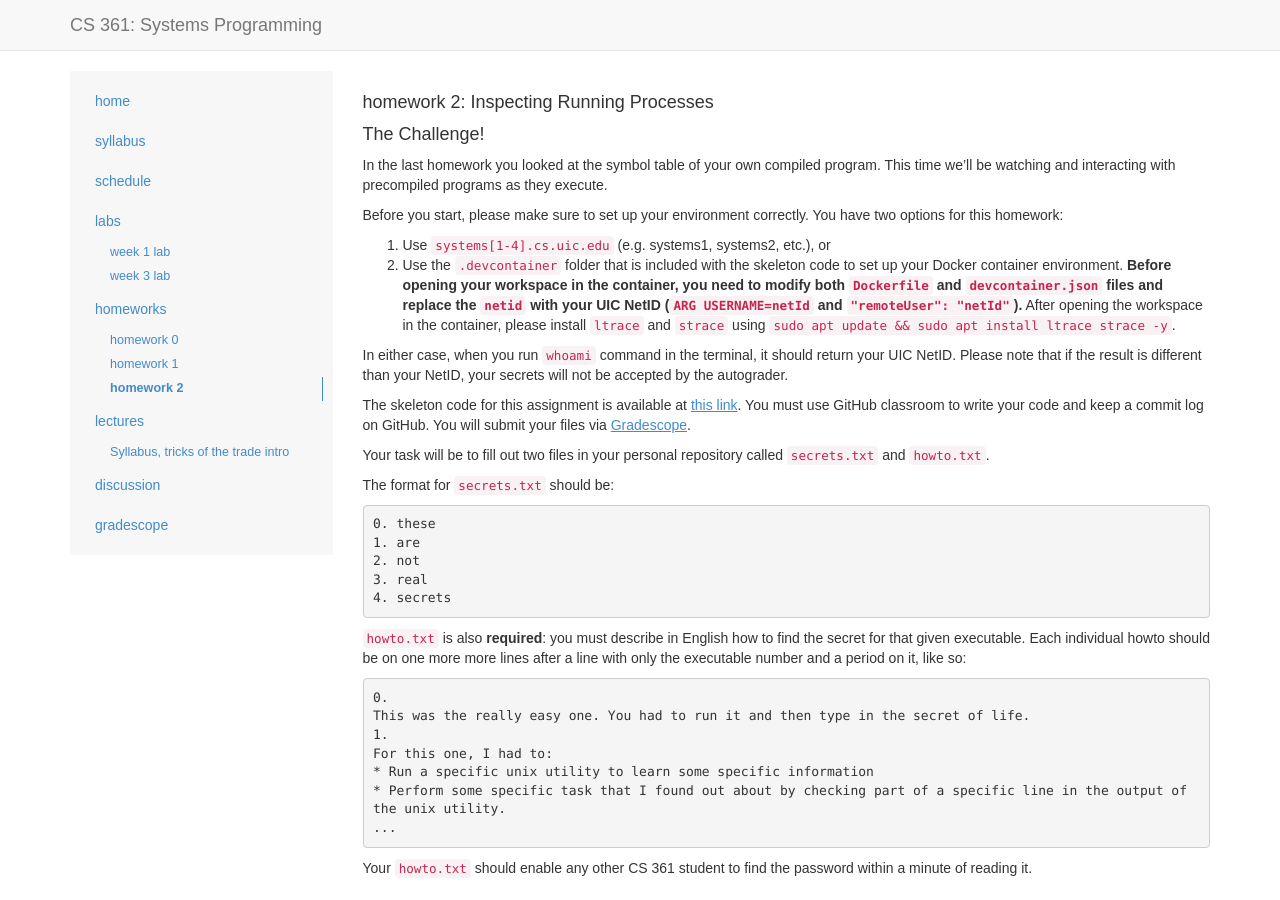
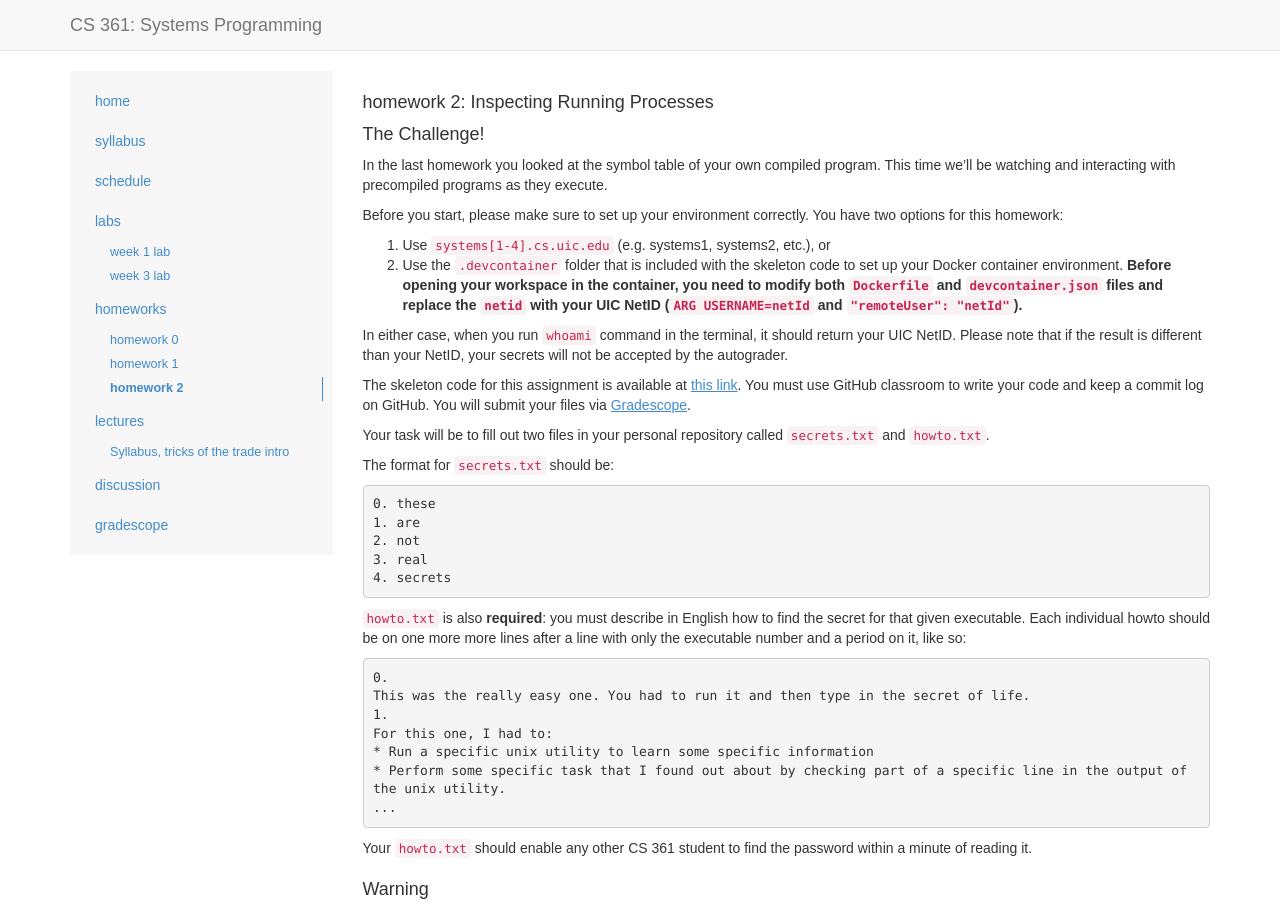
Before and after one commit to csatuic/cs361-website-old, a Jekyll site: the page built from _homeworks/homework2.md, in a window 1280 px wide and 900 px high. Built offline with Jekyll 4.4.1, drawn with Linux system fonts in a browser that asks for light colours; some web fonts are replaced.

Commit message:
Update homework2.md
don't need to install ltrace strace

```diff
--- a/_homeworks/homework2.md
+++ b/_homeworks/homework2.md
@@ -20,7 +20,7 @@ In the last homework you looked at the symbol table of your own compiled program
 Before you start, please make sure to set up your environment correctly. You have two options for this homework:
 
 1. Use `systems[1-4].cs.uic.edu` (e.g. systems1, systems2, etc.), or
-2. Use the `.devcontainer` folder that is included with the skeleton code to set up your Docker container environment. **Before opening your workspace in the container, you need to modify both `Dockerfile` and `devcontainer.json` files and replace the `netid` with your UIC NetID (`ARG USERNAME=netId` and `"remoteUser": "netId"`).** After opening the workspace in the container, please install `ltrace` and `strace` using `sudo apt update && sudo apt install ltrace strace -y`.
+2. Use the `.devcontainer` folder that is included with the skeleton code to set up your Docker container environment. **Before opening your workspace in the container, you need to modify both `Dockerfile` and `devcontainer.json` files and replace the `netid` with your UIC NetID (`ARG USERNAME=netId` and `"remoteUser": "netId"`).**
 
 In either case, when you run `whoami` command in the terminal, it should return your UIC NetID. Please note that if the result is different than your NetID, your secrets will not be accepted by the autograder.
 
```
